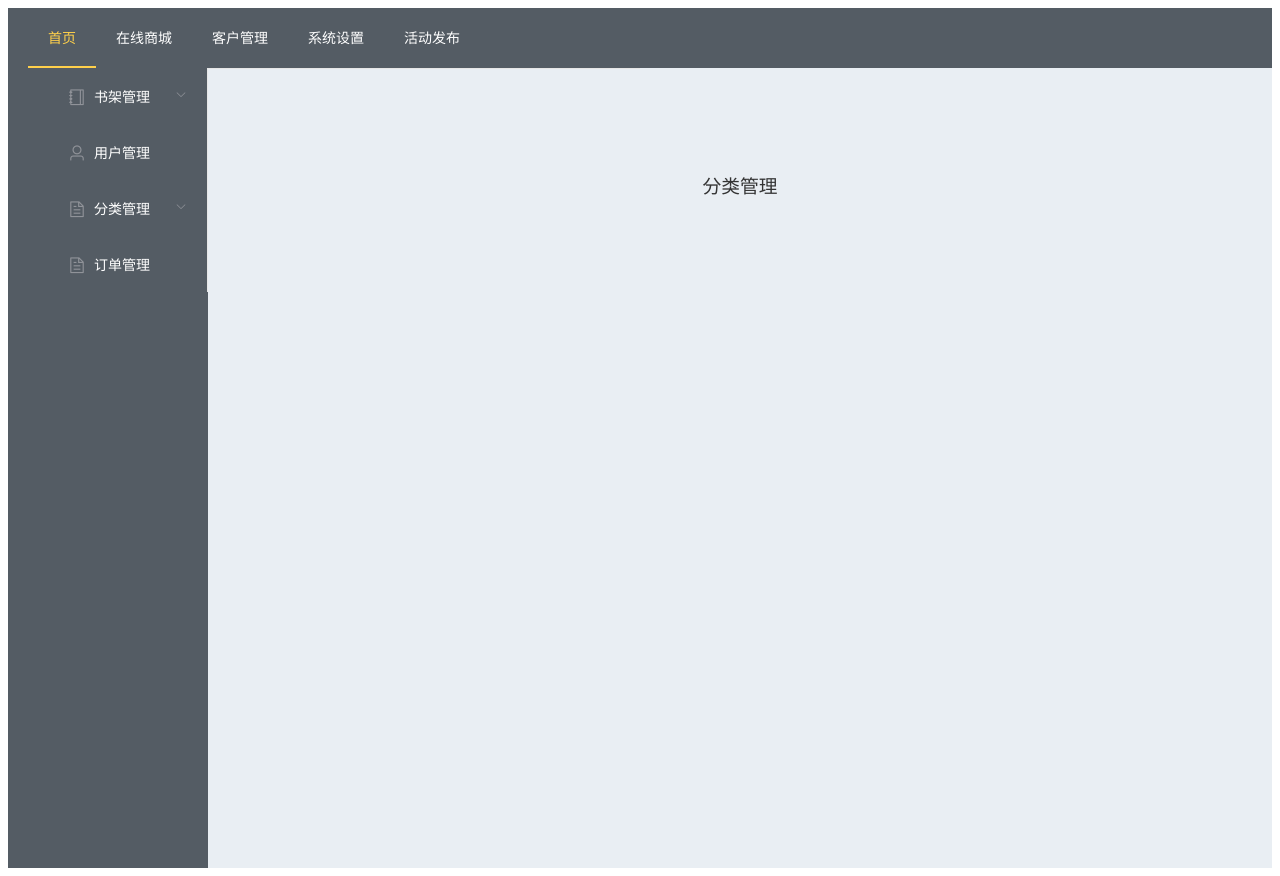
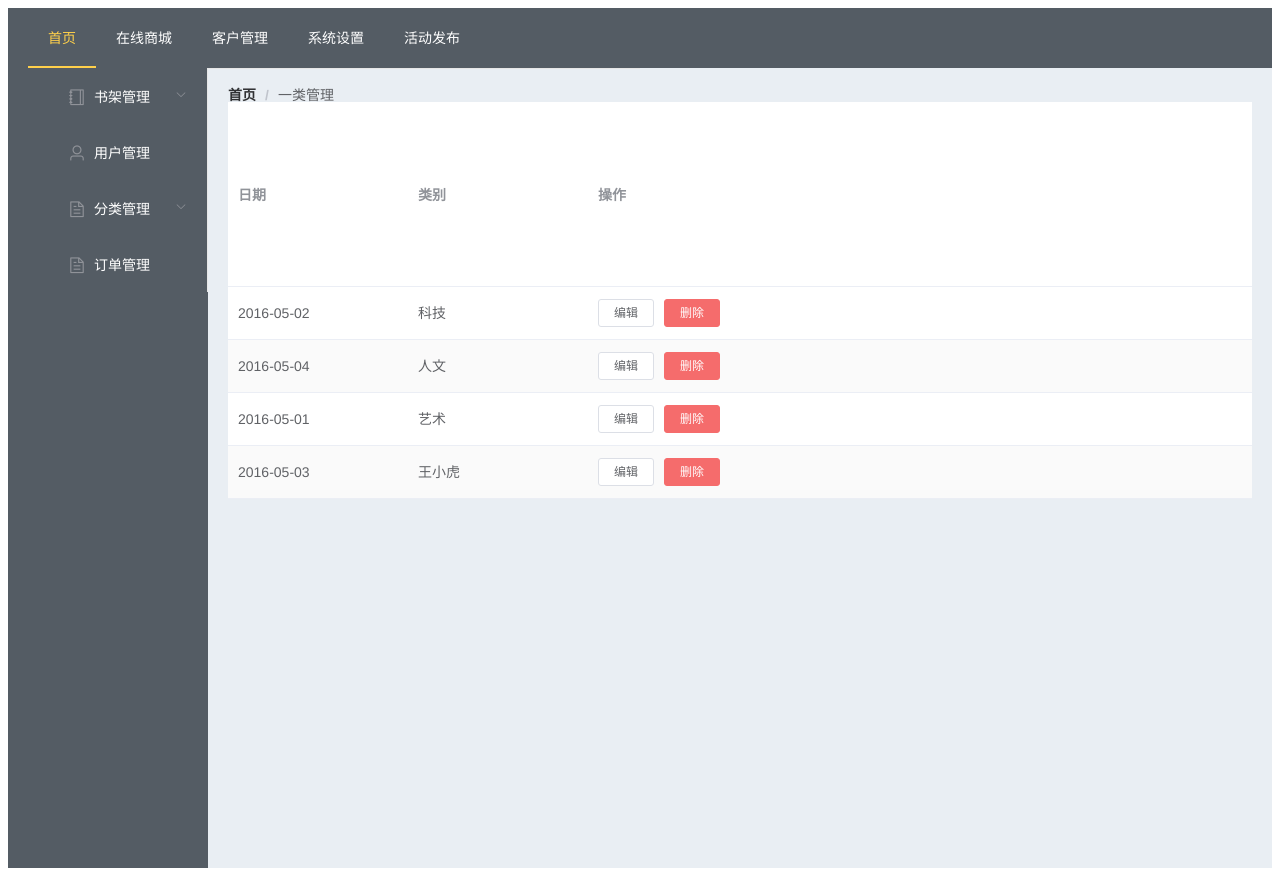
Before and after one commit to scutj2ee/bookstore-front, a Vue app: page /admin/classification in a window 1280 px wide. Built offline with nearby package versions, Linux system fonts and the light colour scheme; what vue-area-linkage would draw is missing.

Commit message:
分类管理

```diff
--- a/src/pages/admin/classification/addClass.vue
+++ /dev/null
@@ -1,15 +0,0 @@
-<template>
-    <div>
-        <h1>新增分类</h1>
-    </div>
-</template>
-
-<script>
-export default {
-
-}
-</script>
-
-<style scoped>
-
-</style>
--- a/src/pages/admin/classification/classification.vue
+++ b/src/pages/admin/classification/classification.vue
@@ -1,15 +1,77 @@
 <template>
-    <div>
-        <h1>分类管理</h1>
-    </div>
+<div>
+<!-- 面包屑 -->
+  <el-breadcrumb separator="/">
+  <el-breadcrumb-item :to="{ path: '/' }">首页</el-breadcrumb-item>
+  <el-breadcrumb-item>一类管理</el-breadcrumb-item>
+</el-breadcrumb>
+ <el-table
+    :data="tableData"
+    stripe
+    style="width: 100%">
+    <el-table-column
+      prop="date"
+      label="日期"
+      width="180">
+    </el-table-column>
+    <el-table-column
+      prop="classfication"
+      label="类别"
+      width="180"
+      :disabled=false>
+    </el-table-column>
+    <!-- <el-table-column
+      prop="address"
+      label="地址">
+    </el-table-column> -->
+  <el-table-column label="操作">
+      <template slot-scope="scope">
+        <el-button
+          size="mini"
+          @click="handleEdit(scope.$index, scope.row)">编辑</el-button>
+        <el-button
+          size="mini"
+          type="danger"
+          @click="handleDelete(scope.$index, scope.row)">删除</el-button>
+      </template>
+    </el-table-column>
+  </el-table>
+</div>
 </template>
 
 <script>
 export default {
-
-}
+ data() {
+      return {
+        tableData: [{
+          date: '2016-05-02',
+          classfication: '科技',
+          // address: '上海市普陀区金沙江路 1518 弄'
+        }, {
+          date: '2016-05-04',
+          classfication: '人文',
+          // address: '上海市普陀区金沙江路 1517 弄'
+        }, {
+          date: '2016-05-01',
+          classfication: '艺术',
+          // address: '上海市普陀区金沙江路 1519 弄'
+        }, {
+          date: '2016-05-03',
+          classfication: '王小虎',
+          // address: '上海市普陀区金沙江路 1516 弄'
+        }]
+      }
+    },
+     methods: {
+    handleEdit(index, row) {
+        console.log(index, row);
+      },
+      handleDelete(index, row) {
+        console.log(index, row);
+      }
+    }
+  }
 </script>
 
 <style scoped>
-
 </style>
```
